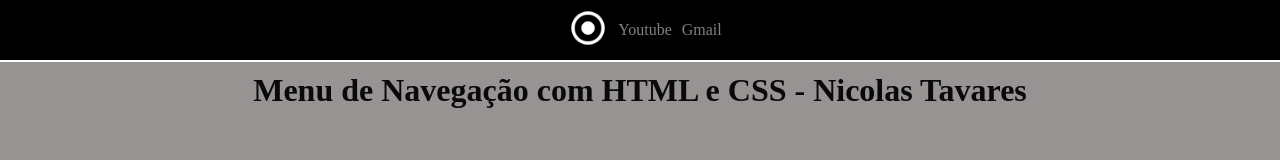
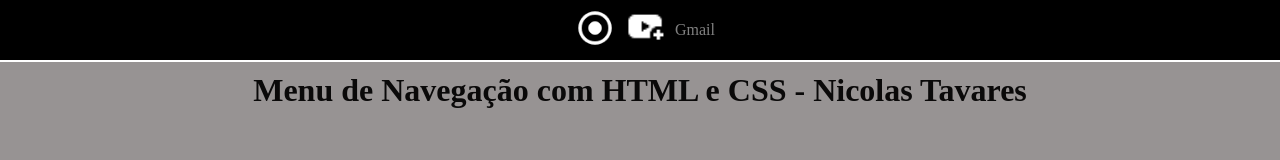
Before and after one commit to Nicolas-Souza-Tavares/menuDeNavegacao, a plain HTML site: page index.html in a window 1280 px wide. Drawn offline with Linux system fonts and the light colour scheme.

Commit message:
dfvegfdsf

```diff
--- a/index.html
+++ b/index.html
@@ -10,7 +10,7 @@
 <body>
     <ul>
         <li><a href="https://www.google.com/" target="_blank"><img src="img/nest_heat_link_e_24dp_FFFFFF_FILL0_wght400_GRAD0_opsz24.png"></a></li>
-        <li><a href="https://www.youtube.com/" target="_blank">Youtube</a></li>
+        <li><a href="https://www.youtube.com/" target="_blank"><img src="img/youtube_activity_24dp_FFFFFF_FILL0_wght400_GRAD0_opsz24.png"></a></li>
         <li><a href="https://www.gmail.com/" target="_blank">Gmail</a></li>
     </ul>
     <h1> Menu de Navegação com HTML e CSS - Nicolas Tavares</h1>
```
